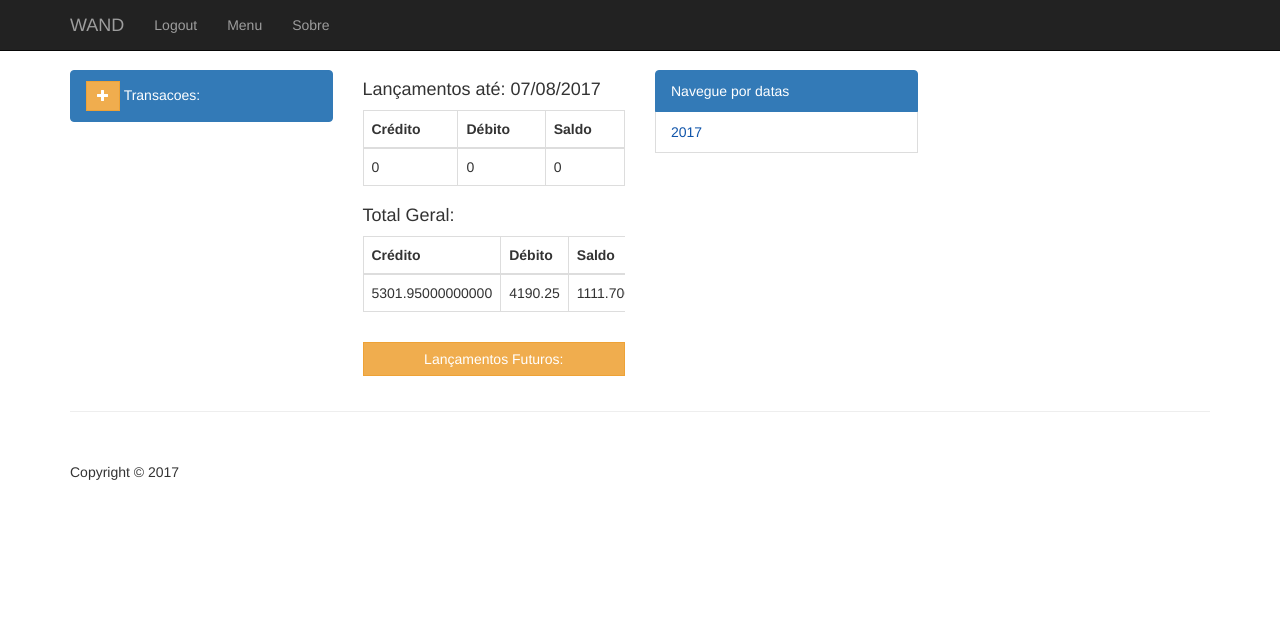
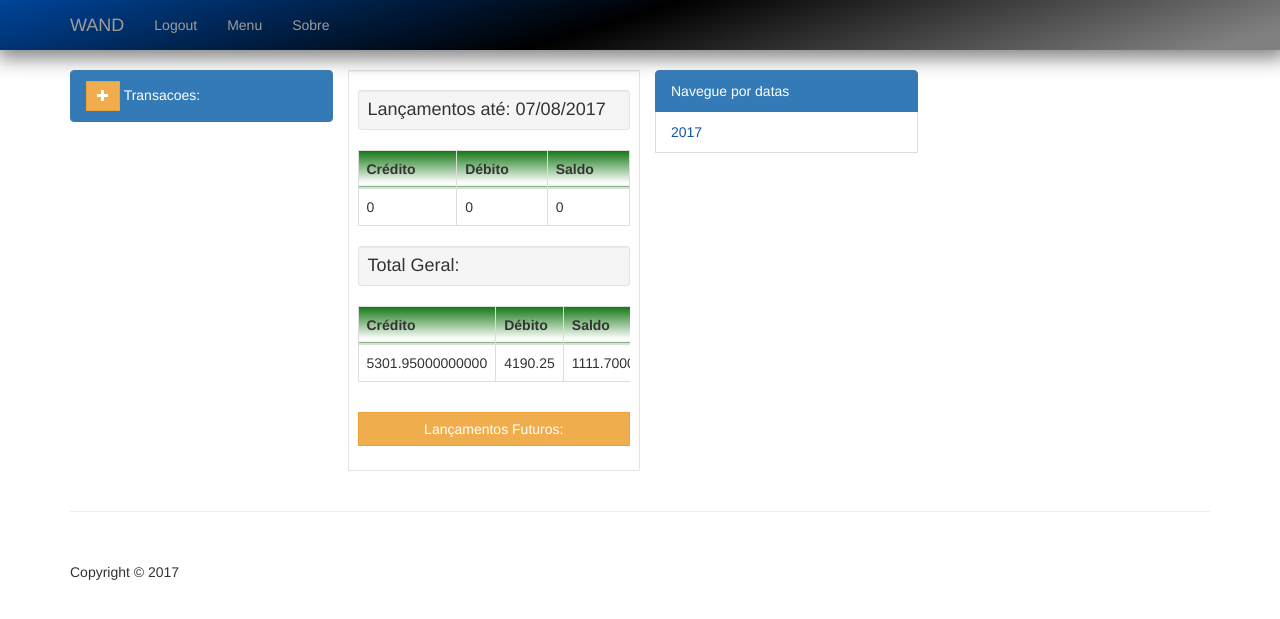
Before and after one commit to wandss/personalFinances, a Django app: page /Transacoes/ in a window 1280 px wide. Shown: the top 619 px of the page. Run offline with Django 3.2, Linux system fonts and the light colour scheme; a user stored in the database is signed in; data comes from the database, SQL or seed files in the repository; both versions use the stored data as it was after the commit; some libraries are stand-ins or nearby versions.

Commit message:
created css stylish for navbar and table headers

```diff
--- a/financialtrack/cadastro/static/css/financialtrack.css
+++ b/financialtrack/cadastro/static/css/financialtrack.css
@@ -17,3 +17,20 @@ a.list-group-item{
 #future_title{
     margin-bottom: 15px;
 }
+.navbar{
+    background: black;
+    background: linear-gradient(-17deg, gray 5%, black, #049 100%);
+    border: none;
+    box-shadow: 2px 3px 20px 5px gray;
+}
+.my_well{
+    background:none;
+    border-radius: 0px;
+}
+.my_table_head{
+    background: linear-gradient(to bottom, #171,white, gray 180% );
+    border: none;
+}
+.negative_value{
+    color: red;
+}
--- a/financialtrack/mainmenu/templates/models_list.html
+++ b/financialtrack/mainmenu/templates/models_list.html
@@ -28,42 +28,50 @@
             </ul>
         </div>
         {%if page_title == 'Transacoes'%}
-        <div class="col-md-3">
+        <div class="col-md-3 well well-sm my_well">
             {%if current_month%}
             <div>
-                <h4>Lançamentos até: {{current_date|date:'d/m/Y'}}</h4>
+                <h4 class="well well-sm">Lançamentos até: {{current_date|date:'d/m/Y'}}</h4>
                 <table class="table table-hover table-bordered">
                     <thead>
                         <tr>
                         {%for month in current_month.keys%}
-                            <th>{{month}}</th>
+                            <th class="my_table_head">{{month}}</th>
                         {%endfor%}
                         </tr>
                     </thead>
                     <tbody>
                         <tr>
                         {%for value in current_month.values%}
+                            {%if value < 0%}
+                            <td class="negative_value">{{value}}</td>
+                            {%else%}
                             <td>{{value}}</td>
+                            {%endif%}
                         {%endfor%}
                         </tr>
                     </tbody>
                 </table>
             </div>
             {%endif%}
-            <h4>Total Geral:</h4>
+            <h4 class="well well-sm">Total Geral:</h4>
             <div class="table-responsive">
                 <table class="table table-hover table-bordered">
                     <thead>
                         <tr>
                         {%for k in history.keys%}
-                            <th>{{k}}</th>
+                            <th class="my_table_head">{{k}}</th>
                         {%endfor%}
                         </tr>
                     </thead>
                     <tbody>
                         <tr>
                             {%for v in history.values%}
+                            {%if v < 0%}
+                            <td class="negative_value">{{v}}</td>
+                            {%else%}
                             <td>{{v}}</td>
+                            {%endif%}
                             {%endfor%}
                         </tr>
                     </tbody>
@@ -75,12 +83,12 @@
                 <h4 id="future_title" class="btn btn-block btn-warning" data-toggle="collapse" data-target="#future_trans" >Lançamentos Futuros:</h4>
                 <div id="future_trans" class="collapse">
                 {%for key,value in future_expenses.items%}
-                <h5>{{key}}:</h5>
+                <h5 class="well well-sm">{{key}}:</h5>
                 <table class="table table-hover table-bordered">
                     <thead>
                         <tr>
                         {%for header in value.keys%}
-                            <th id="future_header">{{header}}</th>
+                            <th class="my_table_head" id="future_header">{{header}}</th>
                         {%endfor%}
                         </tr>
                     </thead>
```
Also changed, not shown: financialtrack/financialtrack/db.sqlite3, 3 other files.
